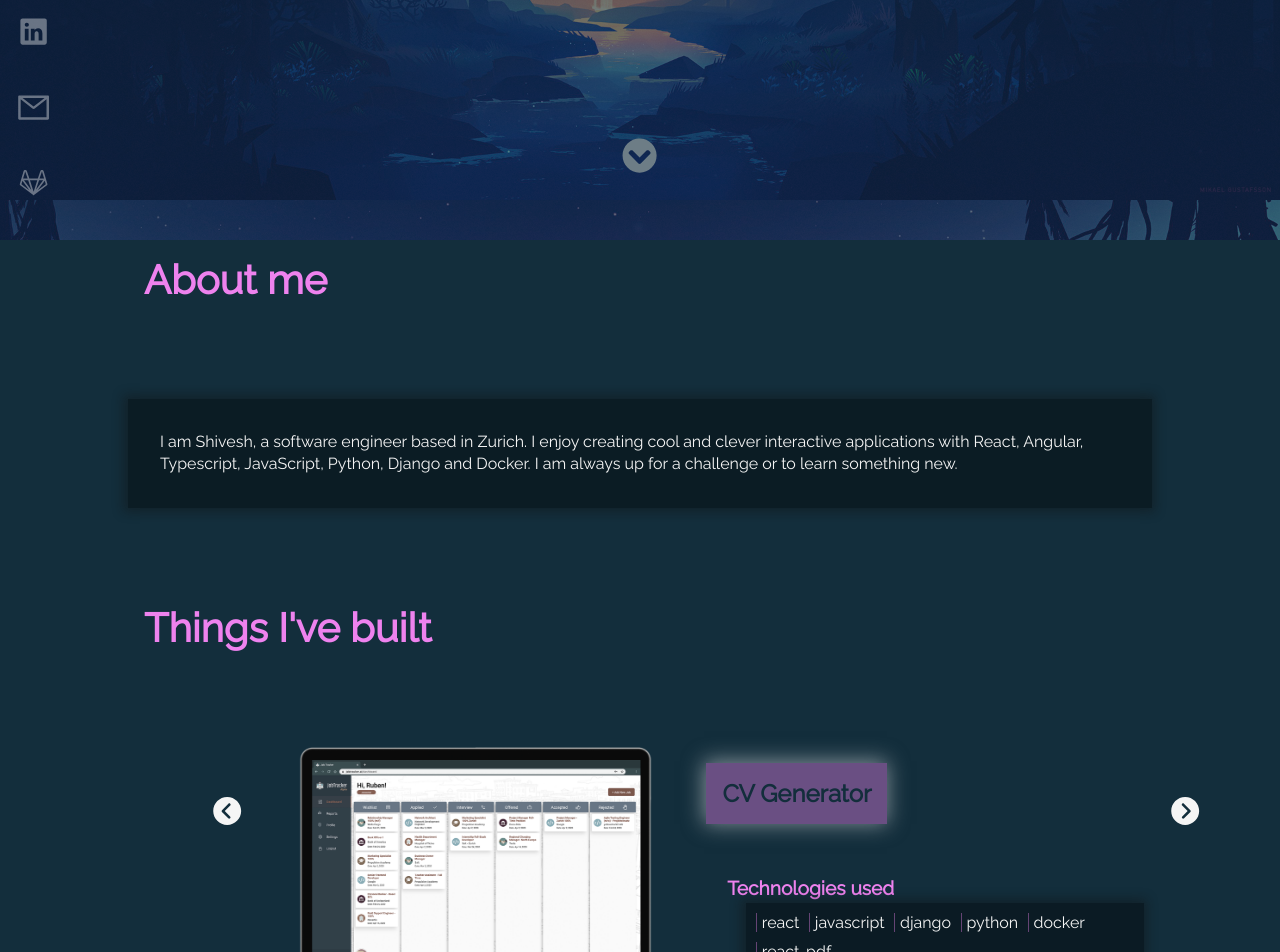
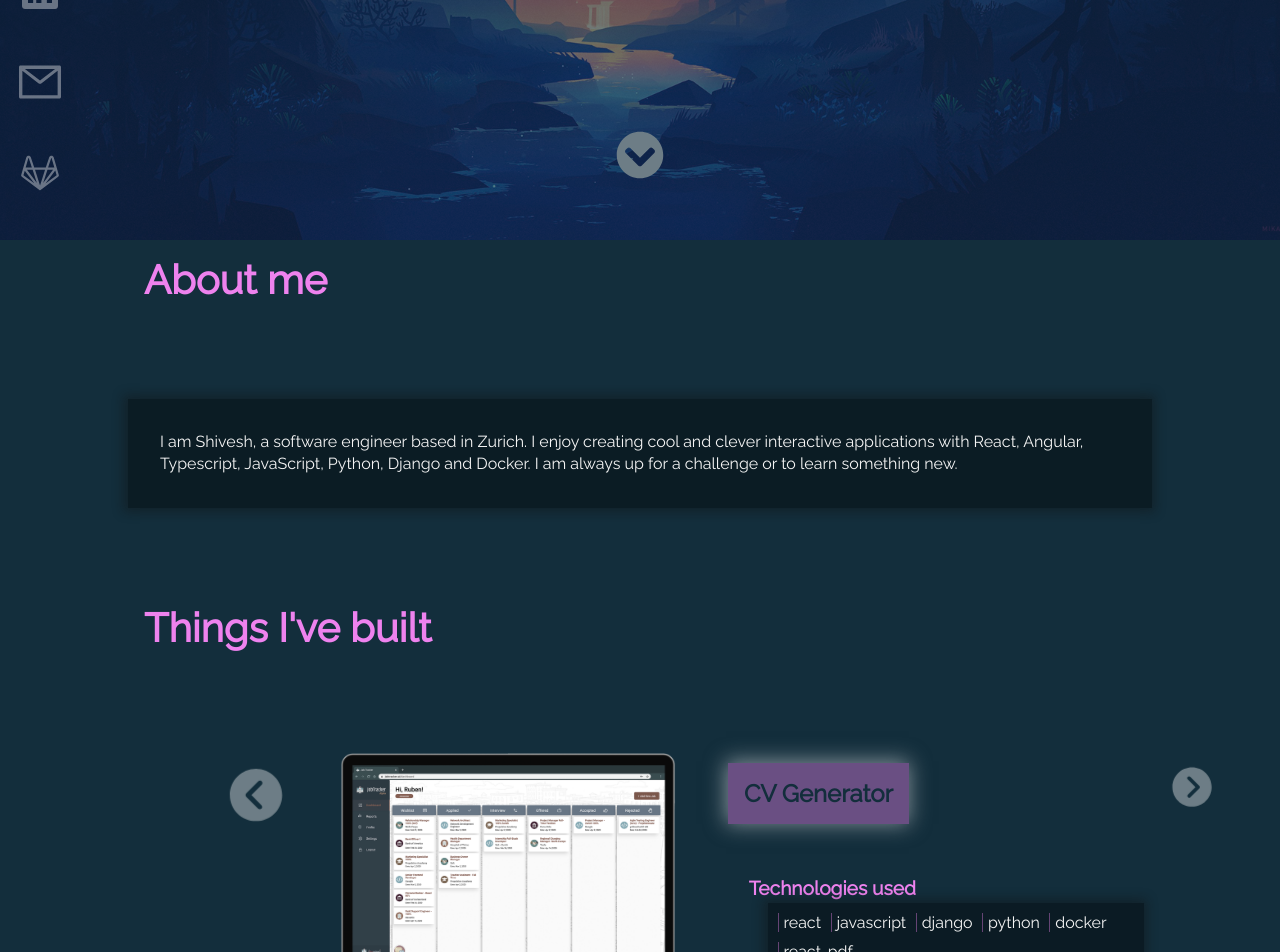
Before and after one commit to shivy108/gallery, a React (Create React App) app: page / in a window 1280 px wide. Shown: the part 560-1512 px from the top of the page. Built offline with nearby package versions, Linux system fonts and the light colour scheme.

Commit message:
styling animation

```diff
--- a/src/components/DisplayProject/index.tsx
+++ b/src/components/DisplayProject/index.tsx
@@ -1,7 +1,7 @@
 import React, { useState } from "react";
-import {IoIosArrowDroprightCircle} from 'react-icons/io'
-import {IoIosArrowDropleftCircle} from 'react-icons/io'
-import './style.scss'
+import { IoIosArrowDroprightCircle } from "react-icons/io";
+import { IoIosArrowDropleftCircle } from "react-icons/io";
+import "./style.scss";
 import Project from "../Project";
 import netflix from "../../assets/netflix.jpg";
 import laptop from "../../assets/laptop.png";
@@ -16,7 +16,6 @@ const DisplayProject = () => {
     if (one) {
       setOne(false);
       setTwo(true);
-
     }
     if (two) {
       setTwo(false);
@@ -44,15 +43,18 @@ const DisplayProject = () => {
   };
 
   return (
-    <div className="DisplayProject">
-      <IoIosArrowDroprightCircle className="right" onClick={handleRight}/>
-
-      <IoIosArrowDropleftCircle className="left" onClick={handleLeft}/>
+    <div className='DisplayProject'>
+      <div className='RightWrapper'>
+        <IoIosArrowDroprightCircle className='right' onClick={handleRight} />
+      </div>
+      <div className='LeftWrapper'>
+        <IoIosArrowDropleftCircle className='left' onClick={handleLeft} />
+      </div>
 
       {one ? (
         <Project
-          title="CV Generator"
-          link="https://drive.google.com/file/d/1NmoW0M0gn1n19iPn2Hk7UMuC08_aPFf2/view?ts=5f31473b"
+          title='CV Generator'
+          link='https://drive.google.com/file/d/1NmoW0M0gn1n19iPn2Hk7UMuC08_aPFf2/view?ts=5f31473b'
           image={laptop}
           technologies={[
             "react",
@@ -69,8 +71,8 @@ const DisplayProject = () => {
 
       {two ? (
         <Project
-          title="Netflix Clone"
-          link="https://netflix-clone130678.web.app/"
+          title='Netflix Clone'
+          link='https://netflix-clone130678.web.app/'
           image={netflix}
           technologies={[
             "React",
@@ -87,8 +89,8 @@ const DisplayProject = () => {
       )}
       {three ? (
         <Project
-          title="Online Shop"
-          link="https://netflix-clone130678.web.app/"
+          title='Online Shop'
+          link='https://netflix-clone130678.web.app/'
           image={nike}
           technologies={["React", "Sass", "firebase", "typeScript", "Redux"]}
         />
--- a/src/components/DisplayProject/style.scss
+++ b/src/components/DisplayProject/style.scss
@@ -5,21 +5,47 @@
   animation-name: displayProject;
   animation-duration: 2s;
 }
-@keyframes displayProject{
-  from {opacity: 0;}
-  to {opacity: 1;}
+@keyframes displayProject {
+  from {
+    opacity: 0;
+  }
+  to {
+    opacity: 1;
+  }
 }
 
-.right {
+.LeftWrapper {
+  font-size: 4rem;
+  cursor: pointer;
+  margin: 1rem;
+}
+
+.RightWrapper {
   cursor: pointer;
   position: relative;
   left: 100%;
-  font-size: 6rem;
+  font-size: 3rem;
   margin: 1rem;
 }
 
-.left {
-  font-size: 6rem;
-  cursor: pointer;
-  margin: 1rem;
+.left, .right  {
+  animation-name: scale;
+  animation-duration: 2s;
+  animation-iteration-count: infinite;
+  transition: 300ms;
+  opacity: 0.4;
 }
+
+@keyframes scale{
+  0%{scale: 0.98;}
+  50%{scale: 1.12;}
+  100%{scale: 1.0;}
+
+
+}
+.left:hover,.right:hover{
+  transition: 300ms;
+  color: violet;
+  opacity: 0.4;
+  scale:1.05;
+}
--- a/src/pages/LandingPage/style.scss
+++ b/src/pages/LandingPage/style.scss
@@ -242,13 +242,13 @@ html {
   background-blend-mode: soft-light;
   background-position: center center;
   position: relative;
-  background-size: contain;
+  background-size: cover;
   display: flex;
   justify-content: center;
   align-items: center;
   opacity: 0.4;
   a {
-    font-size: 2.2rem;
+    font-size: 3rem;
     position: relative;
     z-index: 2;
     color: whitesmoke;
@@ -327,7 +327,7 @@ html {
 }
 
 .socialBar {
-  font-size: 2.2rem;
+  font-size: 3rem;
   display: flex;
   position: fixed;
   .socialWrapper {
```
